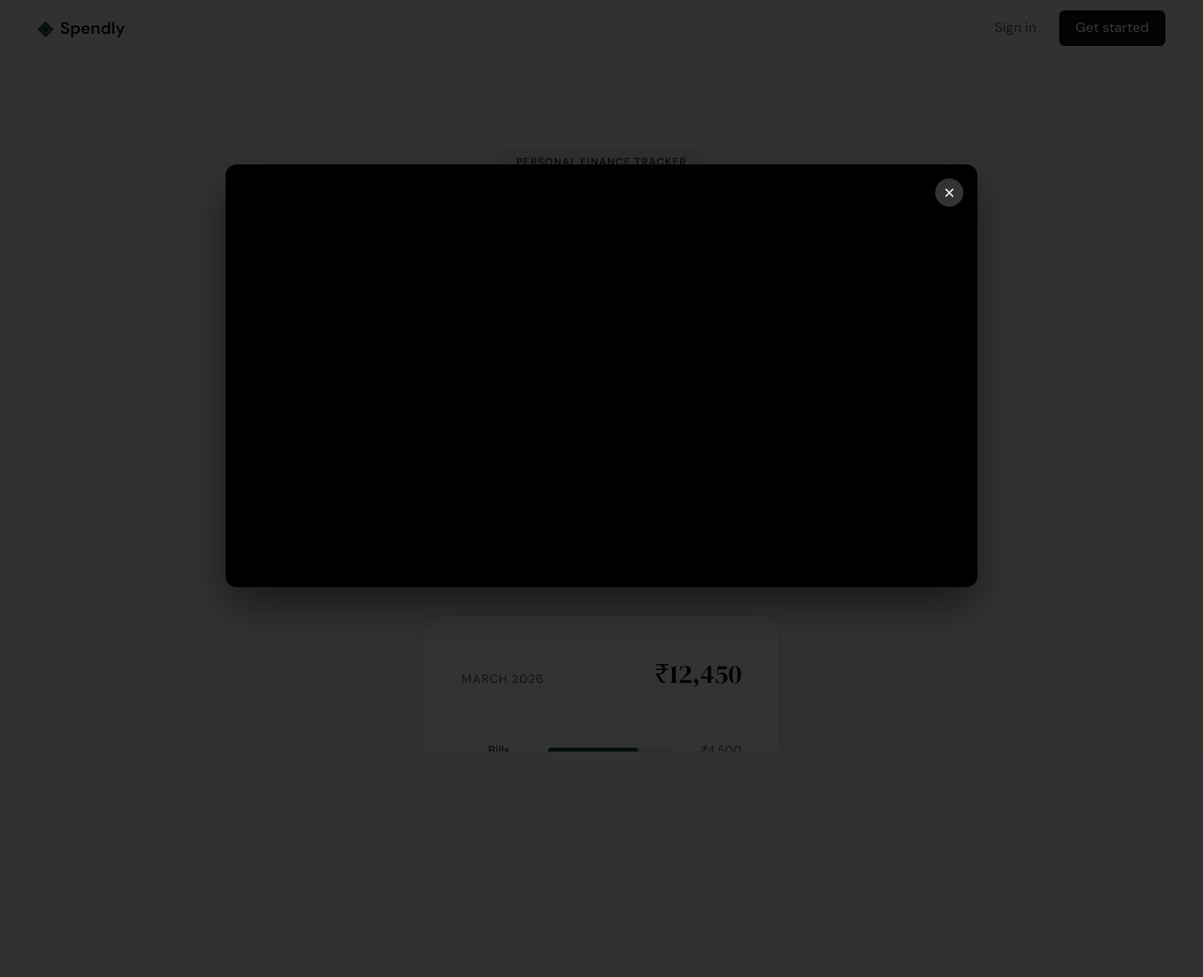
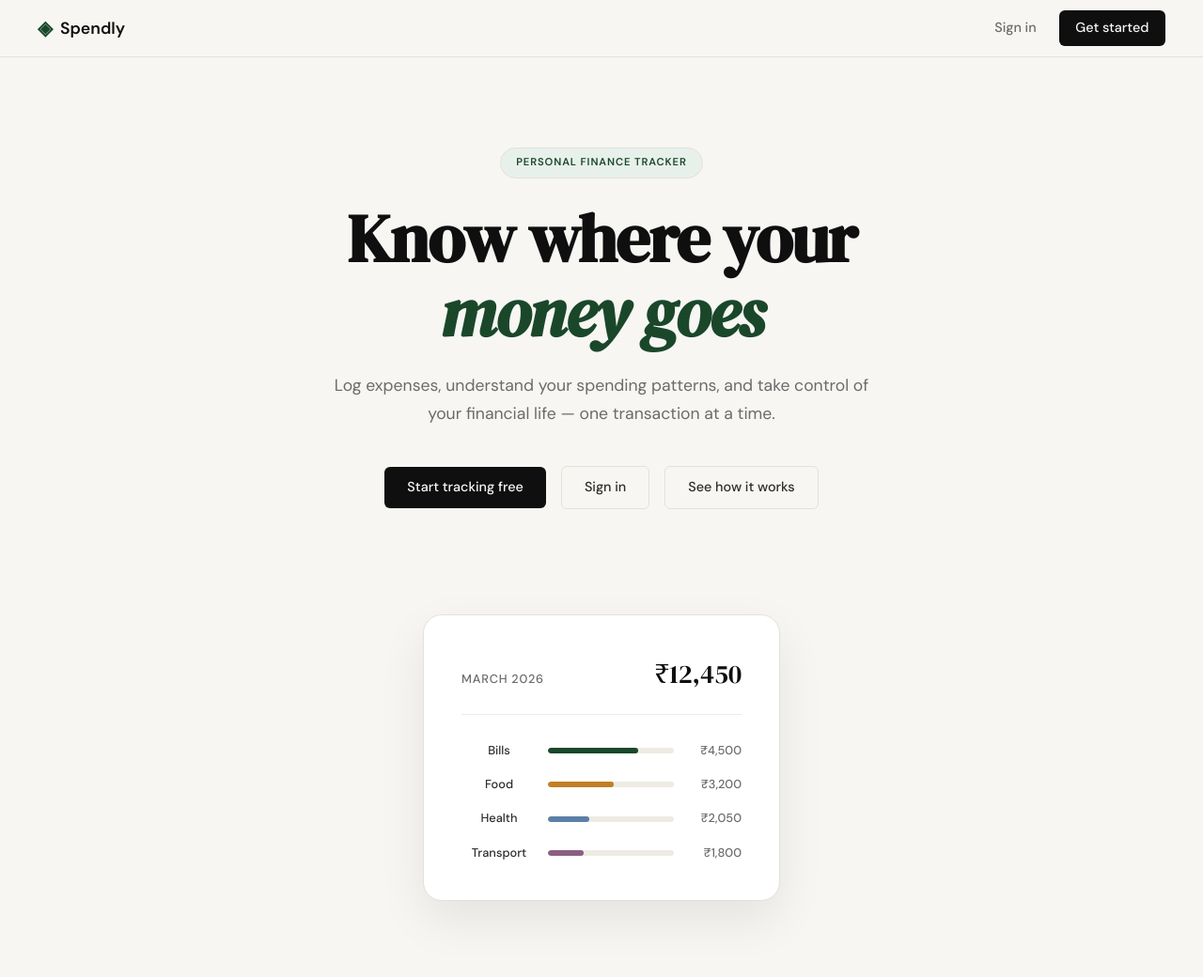
Before and after one commit to jatinraut4/spendly, a Flask app: page / in a window 1280 px wide. Shown: the top 1040 px of the page at 94% size. Before the commit the page ends 800 px from the top, so only its background shows below. Run offline with Flask 3, Linux system fonts and the light colour scheme.

Commit message:
Youtube popup fixed

```diff
--- a/expense-tracker/templates/landing.html
+++ b/expense-tracker/templates/landing.html
@@ -94,7 +94,7 @@
     </div>
 </section>
 
-<div id="video-modal" class="modal-overlay" style="display: none; position: fixed; top: 0; left: 0; width: 100%; height: 100%; background: rgba(0,0,0,0.8); z-index: 1000; display: flex; align-items: center; justify-content: center; cursor: pointer;">
+<div id="video-modal" class="modal-overlay" style="display: none; position: fixed; top: 0; left: 0; width: 100%; height: 100%; background: rgba(0,0,0,0.8); z-index: 1000; align-items: center; justify-content: center; cursor: pointer;">
     <div class="modal-content" style="position: relative; width: 90%; max-width: 800px; background: #000; border-radius: var(--radius-md); overflow: hidden; box-shadow: 0 20px 50px rgba(0,0,0,0.5);">
         <button id="close-modal" style="position: absolute; top: 15px; right: 15px; background: rgba(255,255,255,0.2); color: white; border: none; font-size: 20px; cursor: pointer; width: 30px; height: 30px; border-radius: 50%; z-index: 10; transition: background 0.2s;">&times;</button>
         <div class="video-container" style="position: relative; padding-bottom: 56.25%; height: 0;">
```
